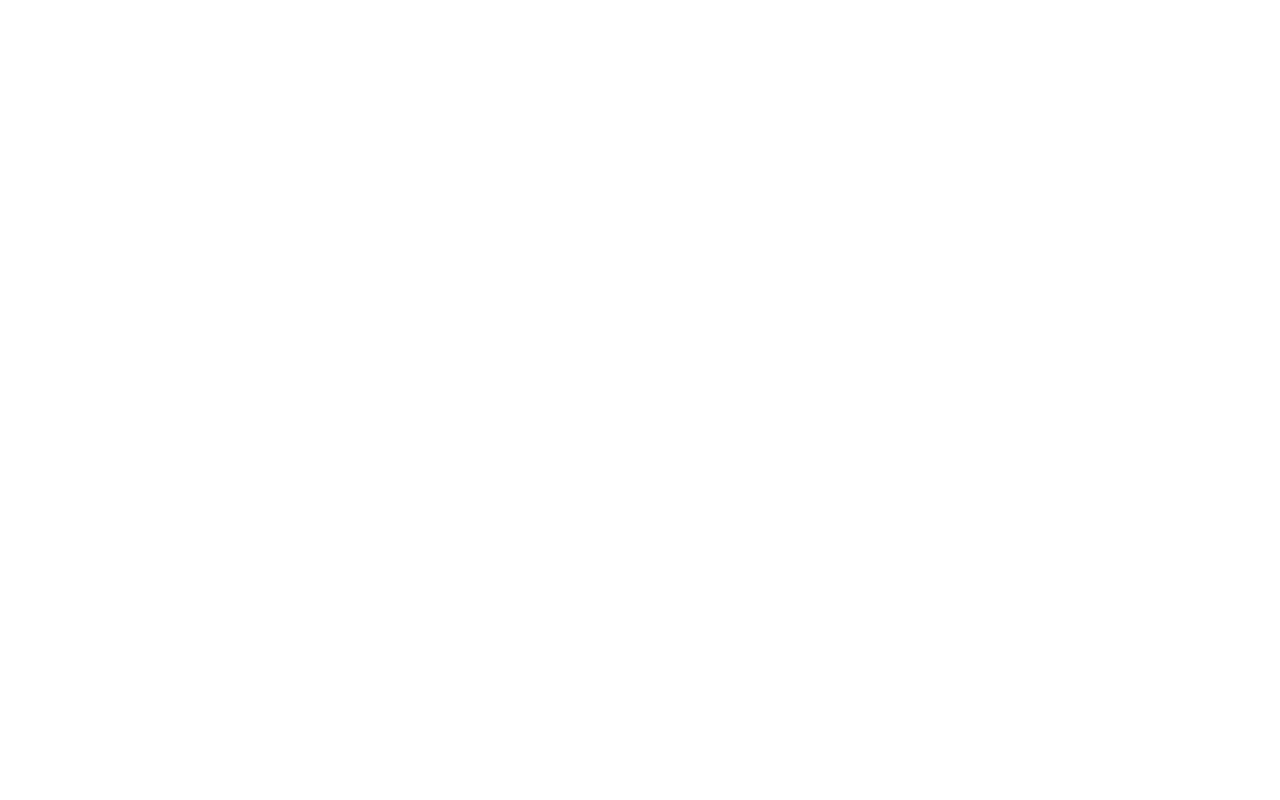
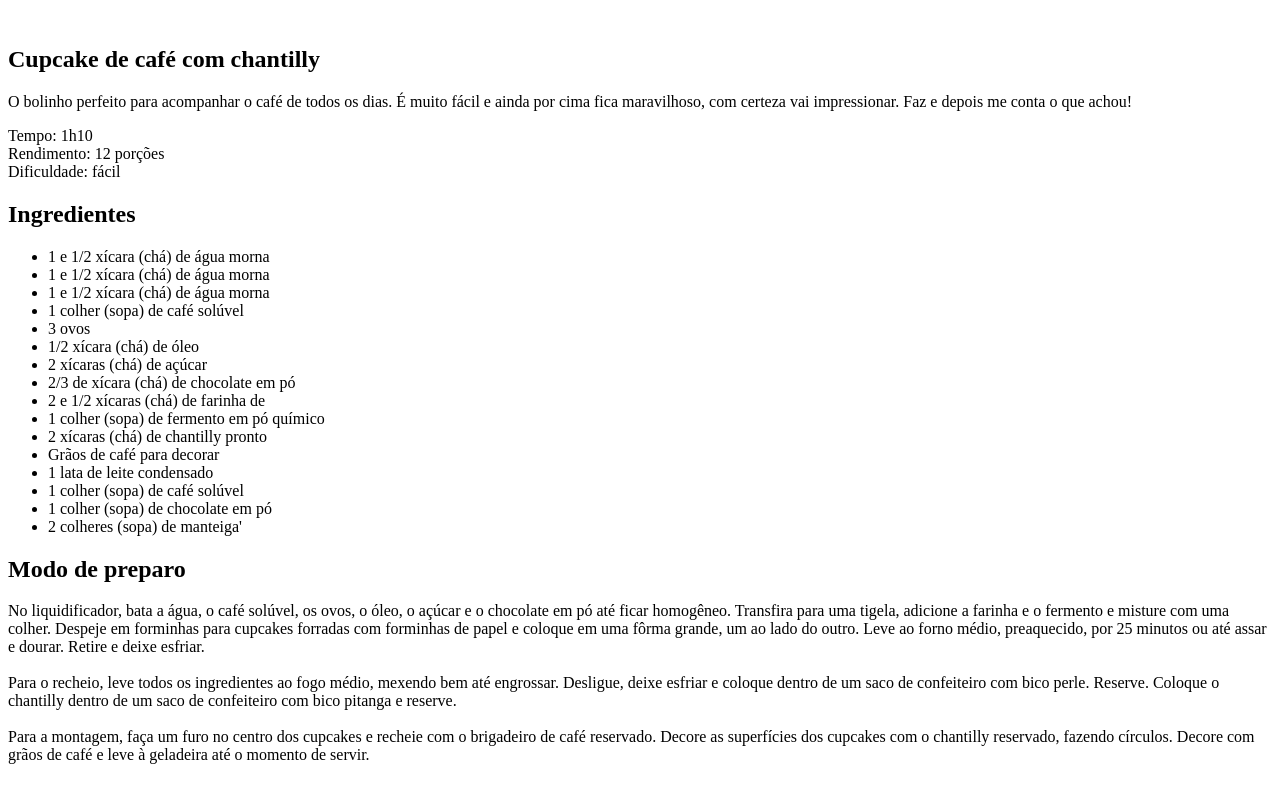
Before and after one commit to Vandenbergdev/Pagina-de-receita, a plain HTML site: page index.html in a window 1280 px wide. Drawn offline with Linux system fonts and the light colour scheme.

Commit message:
iniciando a estrutura do html

```diff
--- a/index.html
+++ b/index.html
@@ -6,6 +6,48 @@
     <title>Página de receita</title>
 </head>
 <body>
+    <div id="page">
+        <img src="" alt="">
+    <main>
+        <section id="about">
+            <h1>Cupcake de café com chantilly</h1>
+            <p>O bolinho perfeito para acompanhar o café de todos os dias. É muito fácil e ainda por cima fica maravilhoso, com certeza vai impressionar. Faz e depois me conta o que achou!</p>
+
+            <p>
+                Tempo: 1h10 <br>
+                Rendimento: 12 porções<br>
+                Dificuldade: fácil
+            </p>
+        </section>
+        <section id="ingredientes">
+            <h2>Ingredientes</h2>
+            <ul>
+                   <li> 1 e 1/2 xícara (chá) de água morna</li>
+                   <li> 1 e 1/2 xícara (chá) de água morna</li>
+                   <li> 1 e 1/2 xícara (chá) de água morna</li>
+                   <li> 1 colher (sopa) de café solúvel</li>
+                   <li> 3 ovos</li>
+                   <li> 1/2 xícara (chá) de óleo</li>
+                   <li> 2 xícaras (chá) de açúcar</li>
+                   <li> 2/3 de xícara (chá) de chocolate em pó</li>
+                   <li> 2 e 1/2 xícaras (chá) de farinha de </li>
+                   <li> 1 colher (sopa) de fermento em pó químico</li>
+                   <li> 2 xícaras (chá) de chantilly pronto</li>
+                   <li> Grãos de café para decorar</li>
+                   <li> 1 lata de leite condensado</li>
+                   <li> 1 colher (sopa) de café solúvel</li>
+                   <li> 1 colher (sopa) de chocolate em pó</li>
+                   <li> 2 colheres (sopa) de manteiga'</li>
+            </ul>
+        </section>
+        <section id="preparation">
+            <h2>Modo de preparo</h2>
+                 <p>No liquidificador, bata a água, o café solúvel, os ovos, o óleo, o açúcar e o chocolate em pó até ficar homogêneo. Transfira para uma tigela, adicione a farinha e o fermento e misture com uma colher. Despeje em forminhas para cupcakes forradas com forminhas de papel e coloque em uma fôrma grande, um ao lado do outro. Leve ao forno médio, preaquecido, por 25 minutos ou até assar e dourar. Retire e deixe esfriar. <br><br>
+                Para o recheio, leve todos os ingredientes ao fogo médio, mexendo bem até engrossar. Desligue, deixe esfriar e coloque dentro de um saco de confeiteiro com bico perle. Reserve. Coloque o chantilly dentro de um saco de confeiteiro com bico pitanga e reserve. <br><br>
+                Para a montagem, faça um furo no centro dos cupcakes e recheie com o brigadeiro de café reservado. Decore as superfícies dos cupcakes com o chantilly reservado, fazendo círculos. Decore com grãos de café e leve à geladeira até o momento de servir.</p>
+        </section>
+    </main>
+    </div>
 
 </body>
 </html>
```
